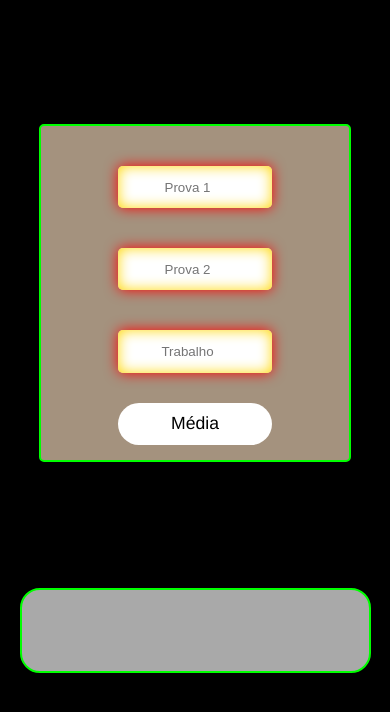
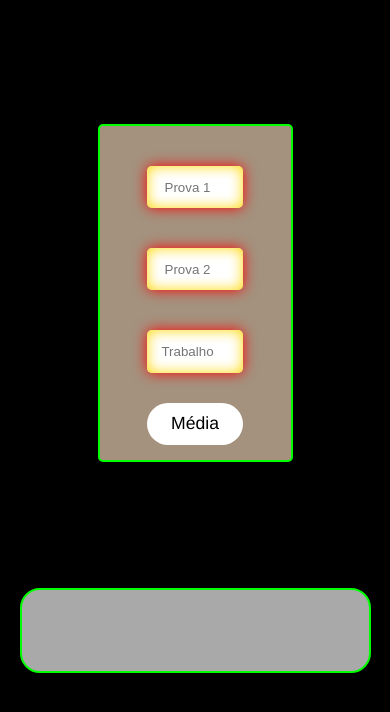
Before and after one commit to Jonathasds/calculandoMedia, a plain HTML site: page index.htm in a window 390 px wide. Shown: the part 98-810 px from the top of the page. Drawn offline with Linux system fonts and the light colour scheme.

Commit message:
finalização da responsividade

```diff
--- a/style.css
+++ b/style.css
@@ -150,7 +150,40 @@ button:hover {
 
 @media (max-width: 1400px) {
   #container {
+    width: 50%;
+
+  }
+
+
+  button {
+
+    padding: 3px;
     width: 200px;
+
+    font-size: 1.1rem;
+  }
+
+}@media (max-width: 1200px) {
+  #container {
+    width: 50%;
+
+  }
+
+
+  button {
+
+    padding: 3px;
+    width: 200px;
+
+    font-size: 1.1rem;
+  }
+
+}
+
+
+@media (max-width: 1400px) {
+  #container {
+    width: 50%;
 
   }
 
@@ -164,6 +197,27 @@ button:hover {
   }
 
 }
+
+
+@media (max-width: 970px) {
+  #container {
+    width: 50%;
+
+  }
+
+
+
+
+  button {
+
+    padding: 3px;
+    width: 100%;
+
+    font-size: 1.1rem;
+  }
+
+}
+
 
 @media (max-width: 750px) {
 
@@ -205,7 +259,7 @@ button:hover {
   }
 
   #container {
-    width: 80%;
+    width: 50%;
 
   }
 
```
